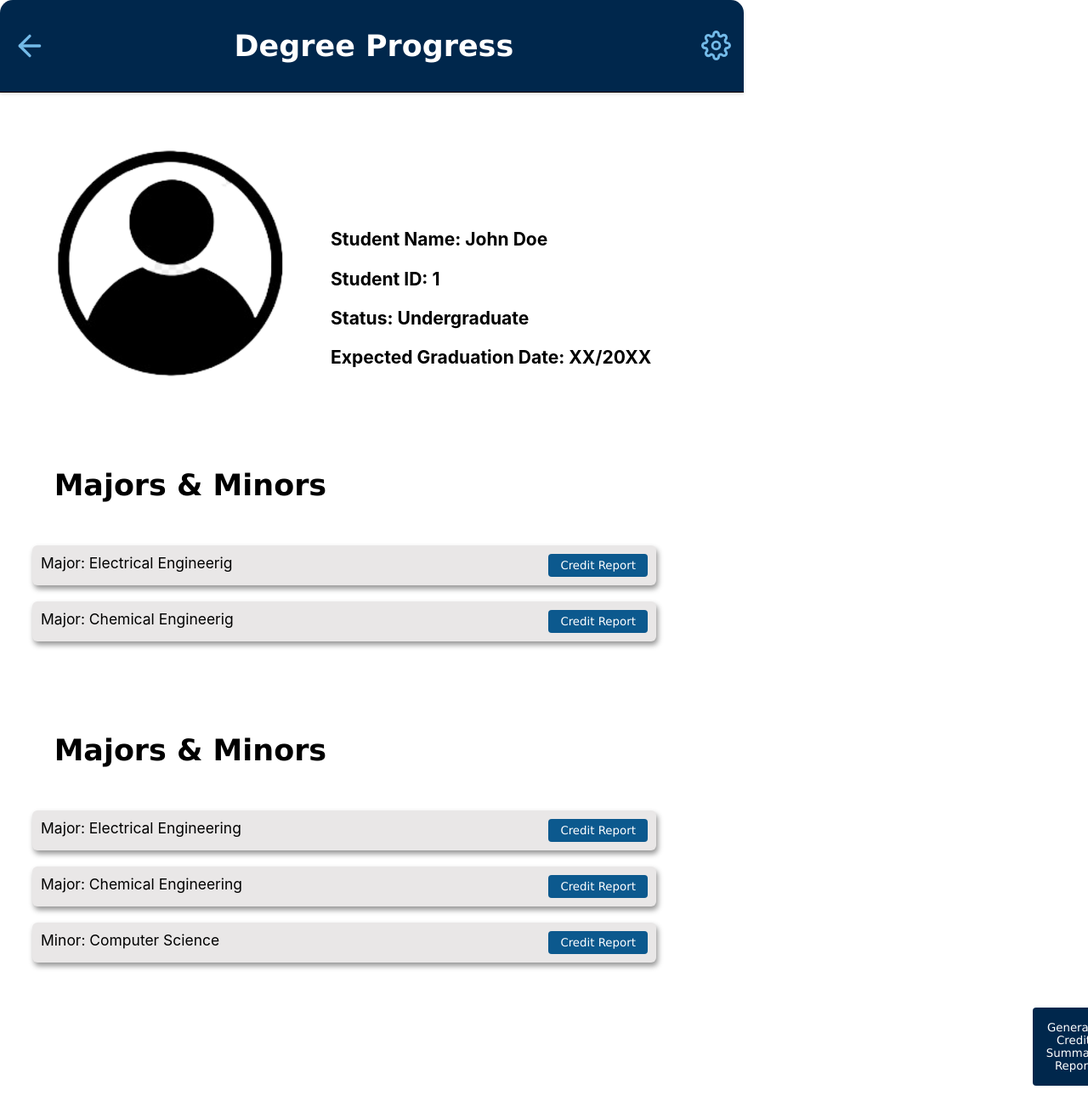
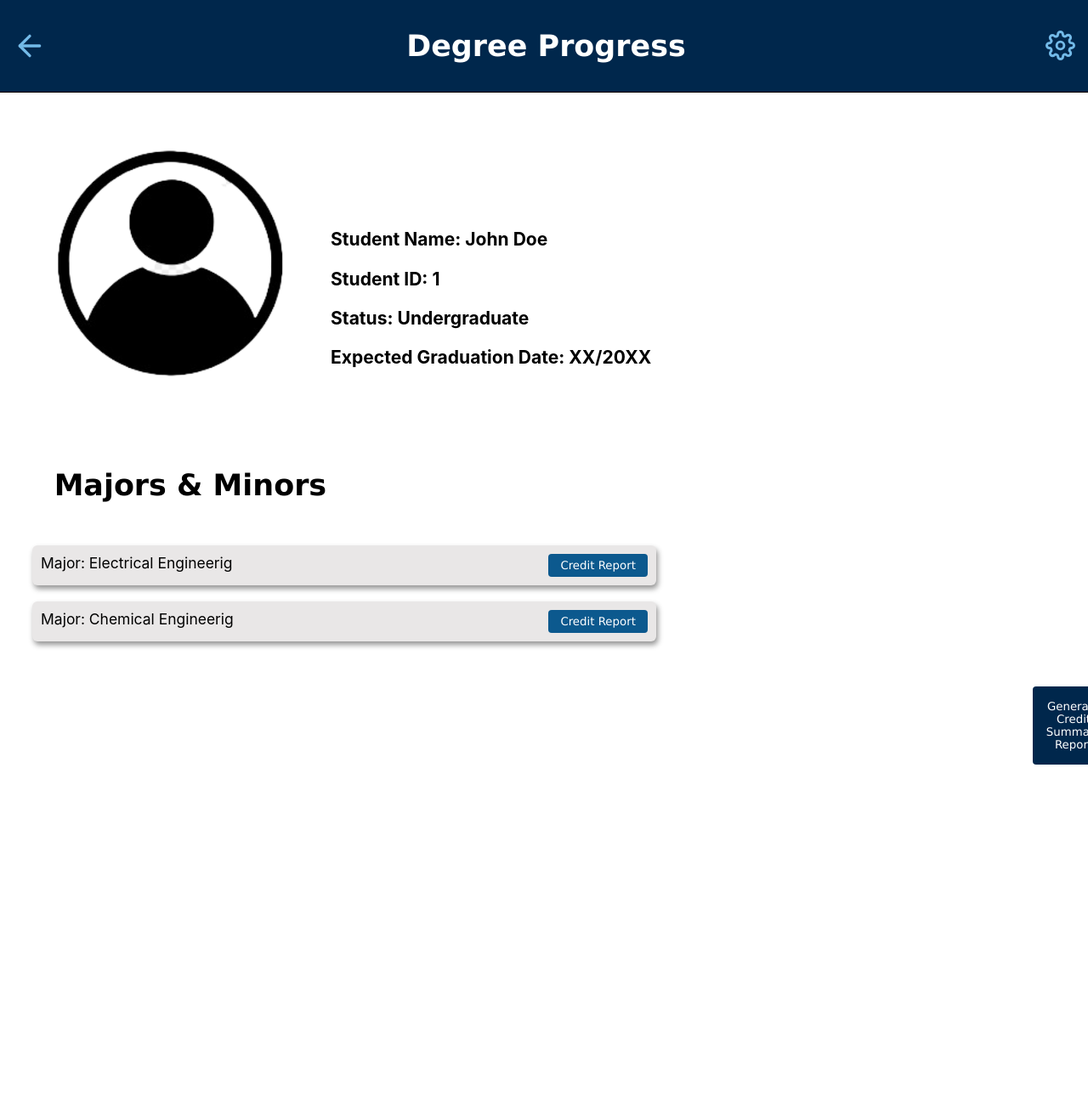
Before and after one commit to the-Moose-Party/Academic-Notification, a React (Create React App) app in the folder Academic-Notification/: page /degree-progress/1 in a window 1280 px wide. Shown: the top 1316 px of the page at 85% size. After the commit the page ends 949 px from the top, so only its background shows below. Built offline with nearby package versions, Linux system fonts and the light colour scheme.

Commit message:
removed redundencies, parrtial fixed css issue

```diff
--- a/Academic-Notification/src/App.js
+++ b/Academic-Notification/src/App.js
@@ -2,7 +2,6 @@ import React from "react";
 import { BrowserRouter as Router, Route, Routes } from "react-router-dom";
 import Selection from "./Pages/Selection";
 import DegreeProgress from "./Pages/DegreeProgress";
-import CreditReport from './Pages/CreditReport';
 import CourseSelection from './Pages/CourseSelection.js';
 import DegreeInfo from "./Pages/DegreeInfo";
 import ElectiveRequirements from "./Pages/ElectiveRequirements";
@@ -13,7 +12,6 @@ function App() {
       <Routes>
         <Route path="/" element={<Selection />} />
         <Route path="/degree-progress/:studentID" element={<DegreeProgress />} />
-        <Route path="/credit-report/:studentID" element={<CreditReport />} />
         <Route path="/Course-Selection/:studentID" element={<CourseSelection />} />
         <Route path="/degree-information/:studentID" element={<DegreeInfo/>} />
         <Route path="/elective-requirements/:studentID/:requirement" element={<ElectiveRequirements/>} />
--- a/Academic-Notification/src/Pages/CreditReport.js
+++ /dev/null
@@ -1,33 +0,0 @@
-import { FiArrowLeft } from 'react-icons/fi';
-import { useNavigate } from 'react-router-dom';
-import '../css/ScrollableBox.css'; // Ensure this CSS file exists
-
-export default function ScrollableBox() {
-    const navigate = useNavigate();
-
-  return (
-    <div className="scrollable-container">
-      {/* Header */}
-      <div className="header">
-        <FiArrowLeft className="back-button" onClick={() => window.history.back()} />
-        <h2 className="header-title">Scrollable Box</h2>
-        <div className="spacer" /> {/* Placeholder for spacing */}
-      </div>
-
-      {/* Scrollable Content */}
-      <div className="scrollable-box">
-        <div className="box-grid">
-        {[...Array(12)].map((_, index) => (
-            <button
-              key={index}
-              className="boxbutton"
-              onClick={() => navigate('/course-selection')}
-            >
-              Box {index + 1}
-            </button>
-          ))}
-        </div>
-      </div>
-    </div>
-  );
-}
--- a/Academic-Notification/src/Pages/DegreeProgress.js
+++ b/Academic-Notification/src/Pages/DegreeProgress.js
@@ -1,5 +1,5 @@
 import React from 'react';
-import { useParams, useNavigate } from 'react-router-dom';
+import { useParams, useNavigate, useLocation} from 'react-router-dom';
 import { FiArrowLeft, FiSettings } from 'react-icons/fi';
 import '../css/DegreeProgress.css';
 import user from '../img/user.png';
@@ -7,6 +7,10 @@ import user from '../img/user.png';
 export default function DegreeProgress() {
     const { studentID } = useParams();
     const navigate = useNavigate();
+
+    const { state } = useLocation();  // Get the passed state
+    const { studentData } = state || {}; // Destructure the student data
+
 
     return (
         <div className="degree-progress">
@@ -42,27 +46,6 @@ export default function DegreeProgress() {
                     </div>
             </div>
 
-            <div className="degree-details">
-                <h3>Majors & Minors</h3>
-                <div className="major">
-                    <span>Major: Electrical Engineering</span>
-                    <button className="credit-report" onClick={() => navigate(`/credit-report/${studentID}`)}>
-                        Credit Report
-                    </button>
-                </div>
-                <div className="major">
-                    <span>Major: Chemical Engineering</span>
-                    <button className="credit-report" onClick={() => navigate(`/credit-report/${studentID}`)}>
-                        Credit Report
-                    </button>
-                </div>
-                <div className="minor">
-                    <span>Minor: Computer Science</span>
-                    <button className="credit-report" onClick={() => navigate(`/credit-report/${studentID}`)}>
-                        Credit Report
-                    </button>
-                </div>
-            </div>
 
             <button className="summary-report">Generate Credit Summary Report</button>
         </div>
--- a/Academic-Notification/src/Pages/Selection.js
+++ b/Academic-Notification/src/Pages/Selection.js
@@ -48,10 +48,11 @@ export default function Selection() {
     ? data.filter((item) => item.includes(search))
     : [];
 
-  const handleSelectStudent = (studentID) => {
-    console.log("Navigating to progress with student ID:", studentID);
-    navigate(`/degree-progress/${studentID}`);
-  };
+    const handleSelectStudent = (studentID) => {
+        const studentData = data.find((item) => item === studentID); // Get the actual data
+        console.log("Navigating to progress with student ID:", studentID);
+        navigate(`/degree-progress/${studentID}`, { state: { studentData } });
+      };
 
   const handleKeyDown = (e) => {
     if (e.key === "Enter" && filteredData.length > 0) {
--- a/Academic-Notification/src/css/ScrollableBox.css
+++ b/Academic-Notification/src/css/ScrollableBox.css
@@ -6,19 +6,6 @@
     justify-content: center;
     height: 100vh;
     background-color: #e5e7eb; /* Light gray background */
-}
-
-/* Header */
-.header {
-    width: 66%;
-    display: flex;
-    align-items: center;
-    justify-content: space-between;
-    background-color: #f3f4f6; /* Slightly darker gray */
-    padding: 16px;
-    border-radius: 15px 15px 0 0;
-    border-bottom: 1px solid #d1d5db;
-    box-shadow: 0 2px 4px rgba(0, 0, 0, 0.1);
 }
 
 .back-button {
```
